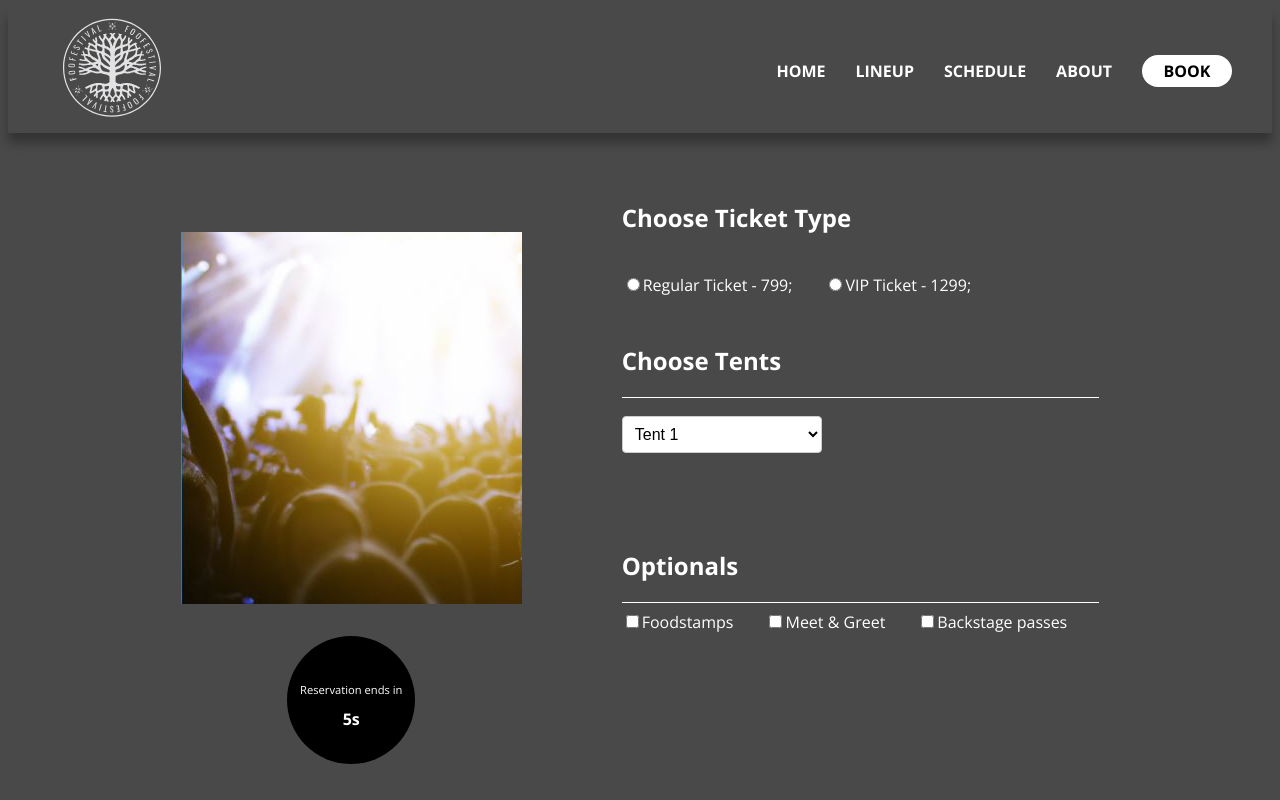
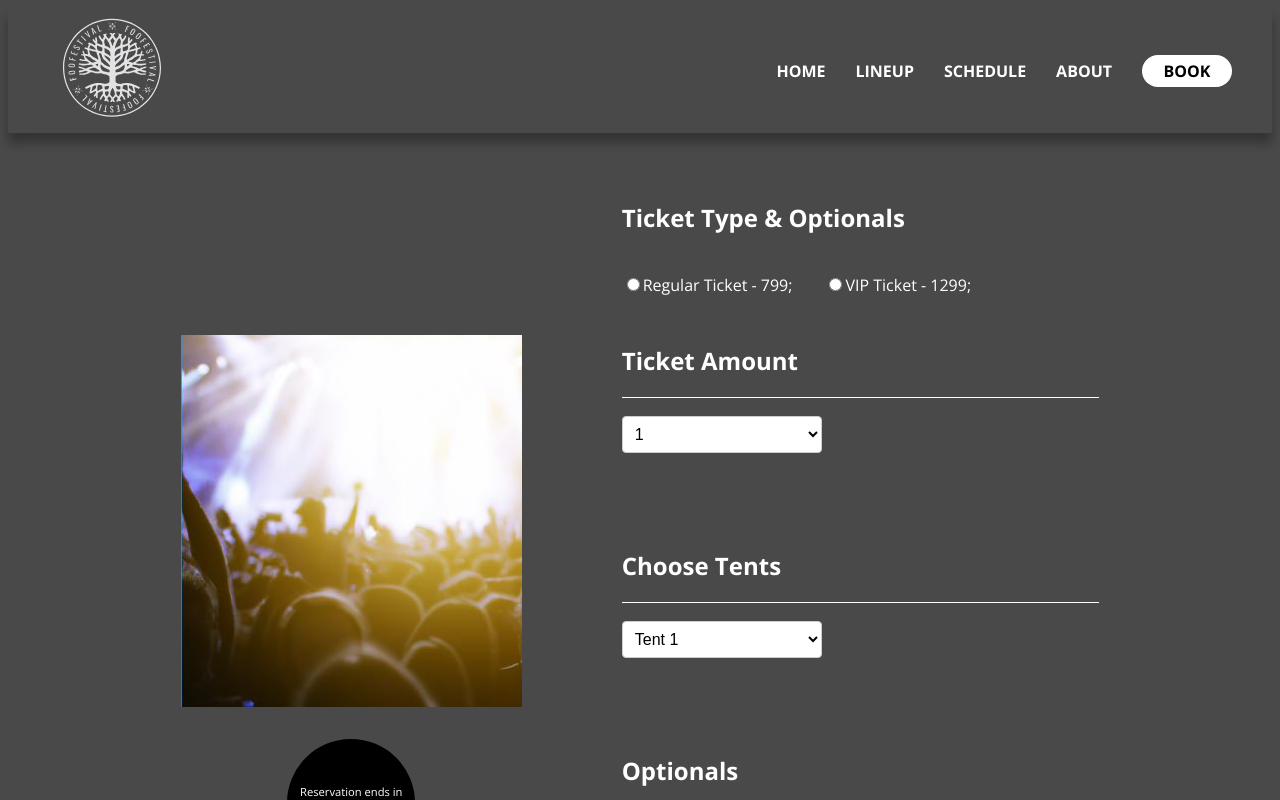
Before and after one commit to tombill143/foofest, a Next.js app: page /booking/selection in a window 1280 px wide. Shown: the top 800 px of the page. Built offline with nearby package versions, Linux system fonts and the light colour scheme.

Commit message:
ticket amount and type done, queryparams  too

```diff
--- a/src/pages/booking/selection.js
+++ b/src/pages/booking/selection.js
@@ -6,21 +6,25 @@ import Timer from "../componants/Timer.js"
 
 const Selection = () => {
   const router = useRouter();
-  const {numTickets, ticketType } = router.query;
+  const {numTickets} = router.query; //delete this router.query?
 
   const [selectedTicketTypes, setSelectedTicketTypes] = useState([]);
+  const [selectedTicketNumber, setSelectedTicketNumber] = useState([]);
 //empty array with usestate
 
+
+//is handleMNext something we need? when we do the params at the bottom of the code anyways
   const handleNext = () => {
     // Replace "destination-page" with the actual page where you want to navigate to
+    // const destinationPage = `/booking/buyers_info`??;
     const destinationPage = `/booking/destination-page`;
-    // const destinationPage = `/booking/buyers_info`;
 
     // Prepare the query parameters to pass to the destination page
     const queryParams = {
       // ticketType: ticketType || "",
+      // numTickets: numTickets || "",
       ticketType: selectedTicketTypes,
-      numTickets: numTickets || "",
+      numTickets: selectedTicketNumber,
     };
 
     // Navigate to the destination page with the query parameters
@@ -51,6 +55,22 @@ const Selection = () => {
     }
   };
 
+//the same but for the ticket number. dunno if we could smack those two functuons together
+  const handleTicketNumberChange = (e) => {
+    const numTickets = e.target.value;
+    const isSelected = selectedTicketNumber.includes(numTickets);
+    if (isSelected) {
+      setSelectedTicketNumber((prevSelectedTicketNumber) =>
+        prevSelectedTicketNumber.filter((type) => type !== numTickets)
+      );
+    } else {
+      setSelectedTicketNumber((prevSelectedTicketNumber) => [
+        ...prevSelectedTicketNumber,
+        numTickets,
+      ]);
+    }
+  };
+
 
 
   return (
@@ -75,7 +95,7 @@ const Selection = () => {
         <section className={styles.home_hero}>
 
           <div className={styles.rightColumn}>
-            <h1>Choose Ticket Type</h1>
+            <h1>Ticket Type & Optionals</h1>
             <div className={styles.checkboxContainer}>
               <label>
                 <input type="radio" name="regular" value="regular" onChange={handleTicketTypeChange} />
@@ -86,6 +106,23 @@ const Selection = () => {
                 <input type="radio" name="vip" value="vip" onChange={handleTicketTypeChange}/>
                 VIP Ticket - 1299;
               </label>
+
+              <h2 className={styles.choosingTent}>Ticket Amount</h2>
+              <hr className={styles.hrLine} />
+              <select onChange={handleTicketNumberChange} className={styles.dropdown}>
+                <option value="1">1</option>
+                <option value="2">2</option>
+                <option value="3">3</option>
+                <option value="4">4</option>
+                <option value="5">5</option>
+                <option value="6">6</option>
+                <option value="7">7</option>
+                <option value="8">8</option>
+                <option value="9">9</option>
+                <option value="10">10</option>
+              </select>
+
+
               <h2 className={styles.choosingTent}>Choose Tents</h2>
               <hr className={styles.hrLine} />
               <select className={styles.dropdown}>
@@ -93,6 +130,8 @@ const Selection = () => {
                 <option value="tent2">Tent 2</option>
                 <option value="tent3">Tent 3</option>
               </select>
+
+
               <h2 className={styles.choosingTent}>Optionals</h2>
               <hr className={styles.hrLine} />
               <label>
@@ -119,7 +158,8 @@ const Selection = () => {
                 query: {
                   // ticketType: ticketType || "",
                   ticketType: selectedTicketTypes,
-                  numTickets: numTickets || "",
+                  numTickets: selectedTicketNumber,
+                  // numTickets: numTickets || "",
                 },
               });
             }}
```
